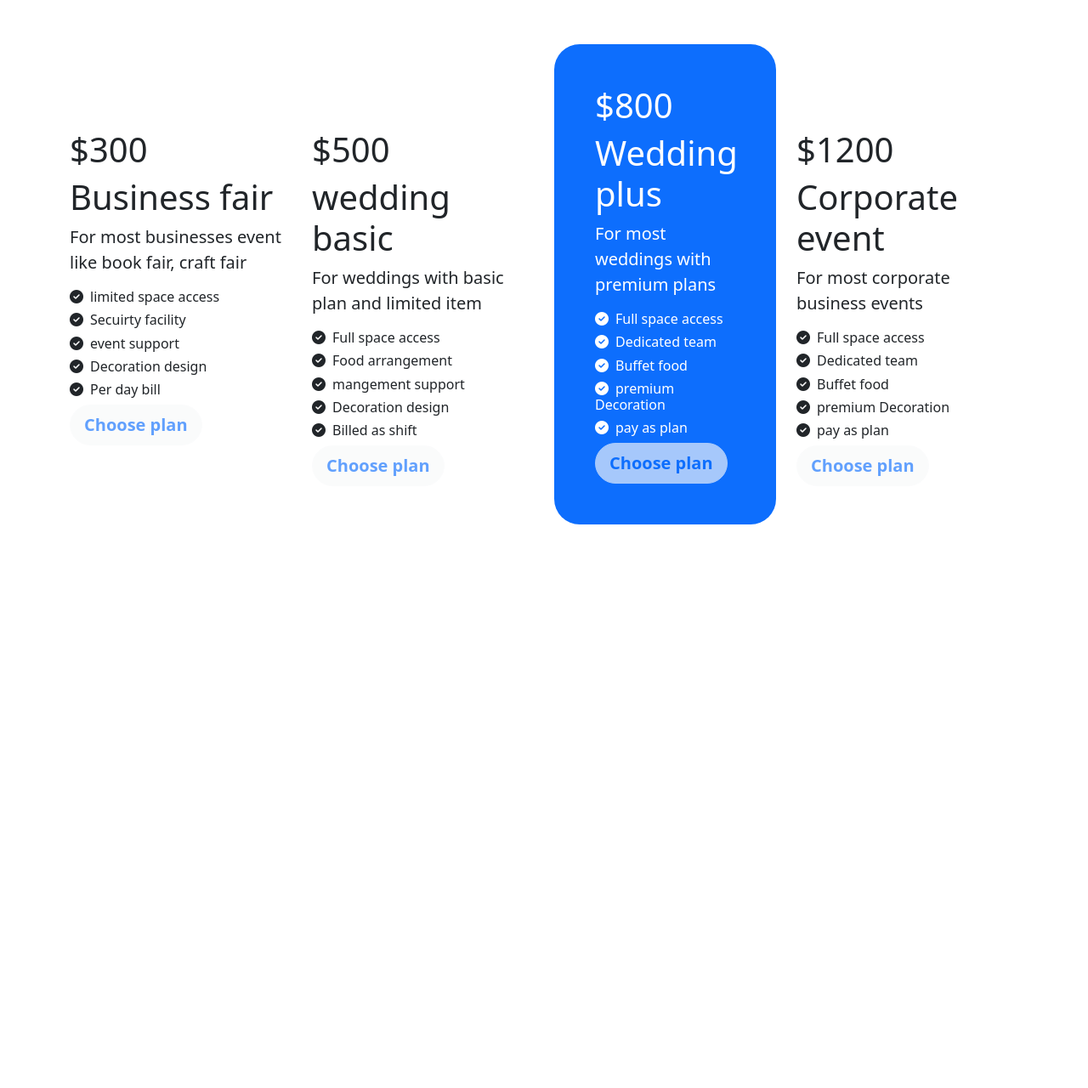
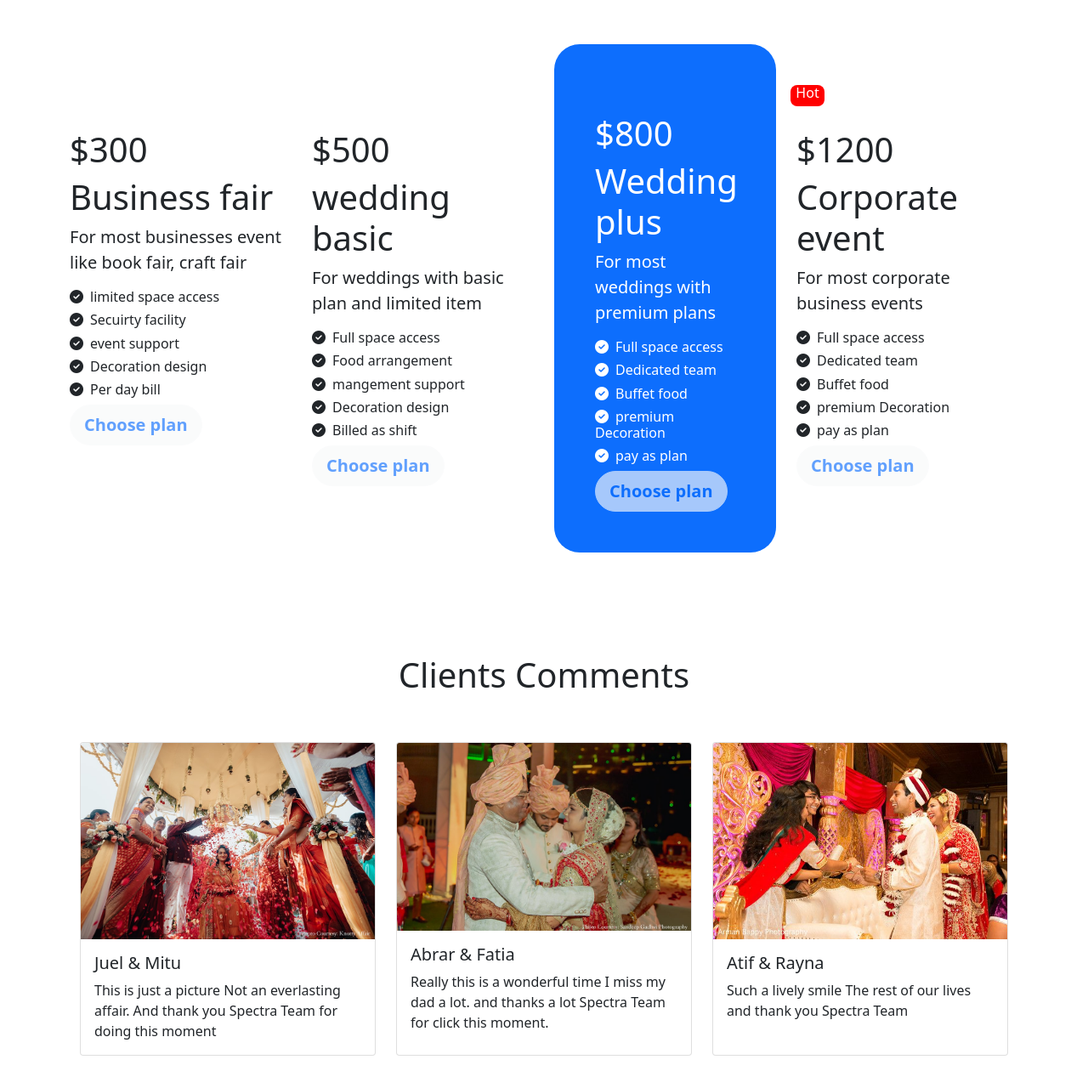
Before and after one commit to mstuhin/-convention-center-website, a plain HTML site: page index.html in a window 1280 px wide. Shown: the part 1660-2940 px from the top of the page at 85% size. Before the commit the page ends 2332 px from the top, so only its background shows below. Drawn offline with nearby package versions, Linux system fonts and the light colour scheme; a web font is replaced by a local one.

Commit message:
claints comments

```diff
--- a/index.html
+++ b/index.html
@@ -225,7 +225,9 @@
             </div>
 
             <div class="col">
+
                 <div class="bg-primary p-5 text-white pakage-radius bottom-margin">
+                    <h6 class="bg-hot">Hot</h6>
 
                     <div>
                         <h1 class="card-title">$800</h1>
@@ -277,6 +279,52 @@
         </div>
 
 
+        <!-- happy moment section -->
+
+        <section class="container">
+            <h1 class="text-center top-bottom2"> Clients Comments</h1>
+
+            <div class="row row-cols-1 row-cols-md-3 g-4 top-bottom2">
+                <div class="col">
+                    <div class="card h-100">
+                        <img src="images/happy-moment-2.jpg" class="card-img-top" alt="...">
+                        <div class="card-body">
+                            <h5 class="card-title">Juel & Mitu</h5>
+                            <p class="card-text">This is just a picture
+                                Not an everlasting affair. And thank you Spectra Team for doing this moment </p>
+                        </div>
+
+                    </div>
+                </div>
+
+                <div class="col">
+                    <div class="card h-100">
+                        <img src="images/happy-moment1.jpg" class="card-img-top" alt="...">
+                        <div class="card-body">
+                            <h5 class="card-title">Abrar & Fatia</h5>
+                            <p class="card-text">Really this is a wonderful time I miss my dad a lot. and thanks a lot
+                                Spectra Team for click this moment.</p>
+                        </div>
+
+                    </div>
+                </div>
+
+                <div class="col">
+                    <div class="card h-100">
+                        <img src="images/happy-moment3.jpg" class="card-img-top" alt="...">
+                        <div class="card-body">
+                            <h5 class="card-title">Atif & Rayna</h5>
+                            <p class="card-text">Such a lively smile
+                                The rest of our lives and thank you Spectra Team</p>
+                        </div>
+
+                    </div>
+                </div>
+            </div>
+
+        </section>
+
+
 
     </main>
 
--- a/style.css
+++ b/style.css
@@ -32,3 +32,14 @@
 
 
 }
+
+.bg-hot{
+    background-color: red;
+    border-radius: 8px;
+    width: 40px;
+    height: 25px;
+    text-align: center;
+    margin-left: 230px;
+
+
+}
```
Also changed, not shown: images/happy-moment-2.jpg (added), images/happy-moment1.jpg (added), images/happy-moment3.jpg (added), images/qn.jfif (added).
